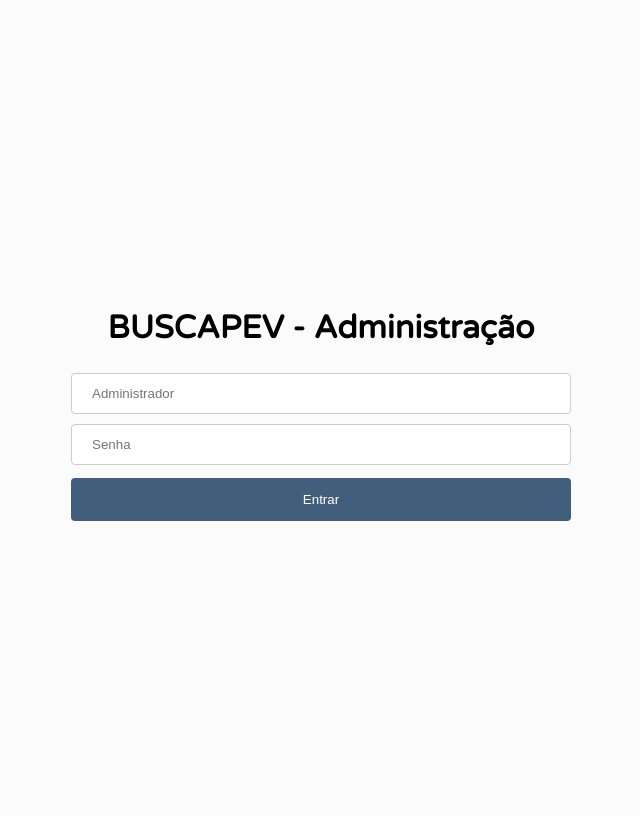
After one commit to Gasparott0/busca-PEV, a PHP site: page /login.html in a window 1280 px wide. The commit adds this page. Shown: the whole page, without its empty margins (319-959 px from the left). Run offline with PHP 8.4, Linux system fonts and the light colour scheme.

Commit message:
Login para administrador

```diff
--- /dev/null
+++ b/adm_site/css/login.css
@@ -0,0 +1,34 @@
+body {
+    display: flex;
+    flex-direction: column;
+    justify-content: center;
+    align-items: center;
+    height: 100vh;
+    background-color: #fbfbfb;
+    font-family: 'Varela Round', sans-serif;
+}
+
+form {
+    display: flex;
+    flex-direction: column;
+    min-width: 500px;
+}
+
+input {
+    padding: 12px 20px;
+    margin: 5px 0;
+    display: inline-block;
+    border: 1px solid #ccc;
+    border-radius: 4px;
+    box-sizing: border-box;
+}
+
+#submit {
+    color: #fff;
+    background-color: #435d7d;
+    padding: 14px 20px;
+    margin: 8px 0;
+    border: none;
+    border-radius: 4px;
+    cursor: pointer;
+}
--- /dev/null
+++ b/adm_site/login.html
@@ -0,0 +1,33 @@
+<!DOCTYPE html>
+<html lang="pt-br">
+
+<head>
+
+    <meta charset="UTF-8">
+    <meta http-equiv="X-UA-Compatible" content="IE=edge">
+    <meta name="viewport" content="width=device-width, initial-scale=1.0">
+
+    <link rel="stylesheet" href="https://fonts.googleapis.com/css?family=Roboto|Varela+Round">
+    <link rel="stylesheet" href="css/login.css">
+
+    <title>ADM</title>
+
+</head>
+
+<body>
+
+    <h1>BUSCAPEV - Administração</h1>
+
+    <form action="service/login.php" method="POST">
+
+        <input type="text" id="user_name" name="user_name" placeholder="Administrador" required />
+
+        <input type="password" id="password" name="password" placeholder="Senha" required />
+
+        <input type="submit" id="submit" value="Entrar">
+
+    </form>
+
+</body>
+
+</html>
--- a/adm_site/service/crud.php
+++ b/adm_site/service/crud.php
@@ -1,4 +1,5 @@
 <?php
+
 	include 'database.php';
 
 	if(count($_POST)>0){
@@ -60,3 +61,4 @@ if(count($_POST)>0){
 			mysqli_close($conn);
 		}
 	}
+?>
--- /dev/null
+++ b/adm_site/service/exit.php
@@ -0,0 +1,6 @@
+<?php
+    session_start();
+    session_destroy();
+
+    header("Location: ../login.html");
+?>
```
Also changed, not shown: adm_site/css/style.css (+18 -2 lines), adm_site/index.php (+26 -4 lines), adm_site/script/crud.js (renamed from adm_site/script/ajax.js, +5 -4 lines), adm_site/service/login.php (added, +32 -0 lines). Lines whose indentation alone changed are shown as unchanged.
